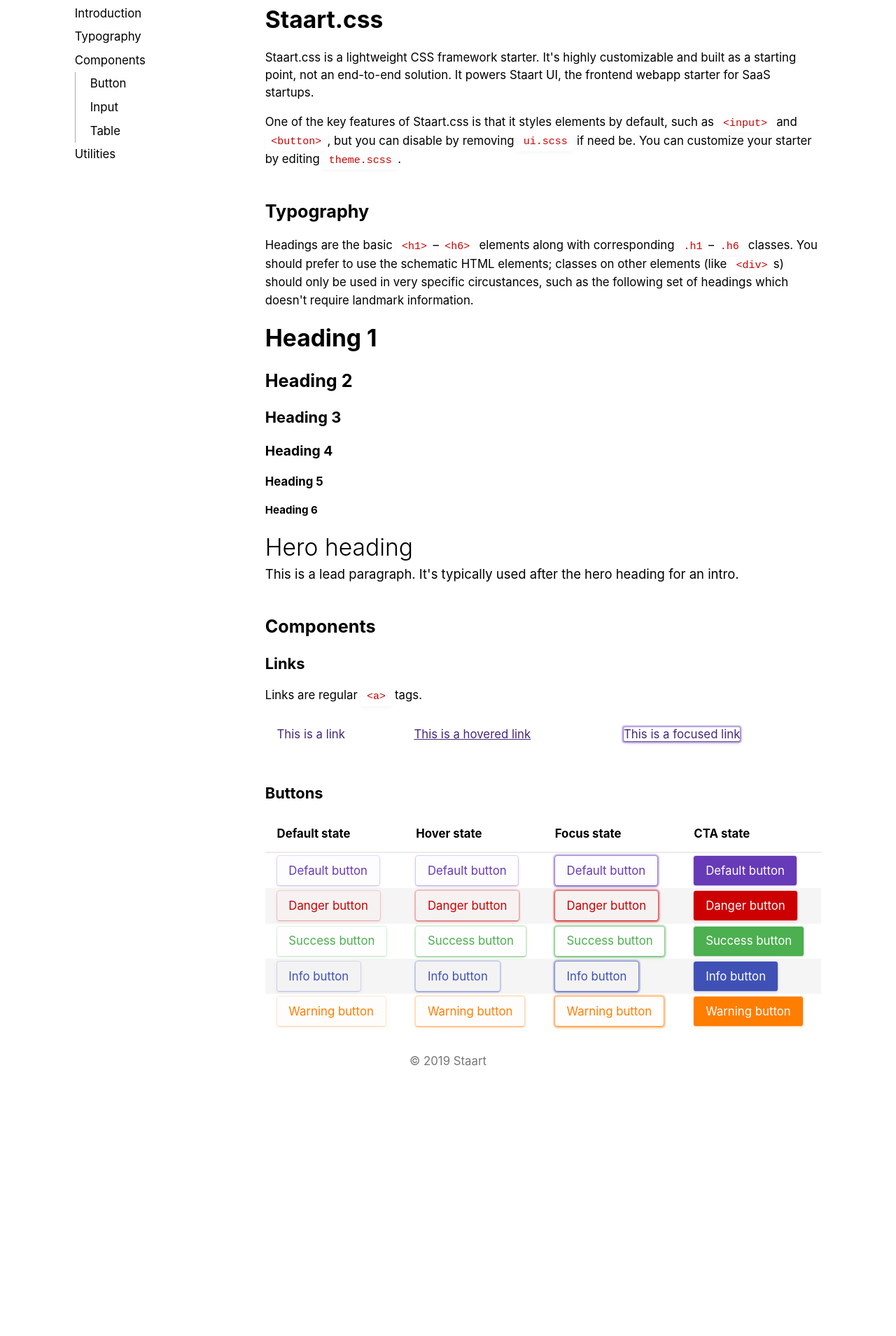
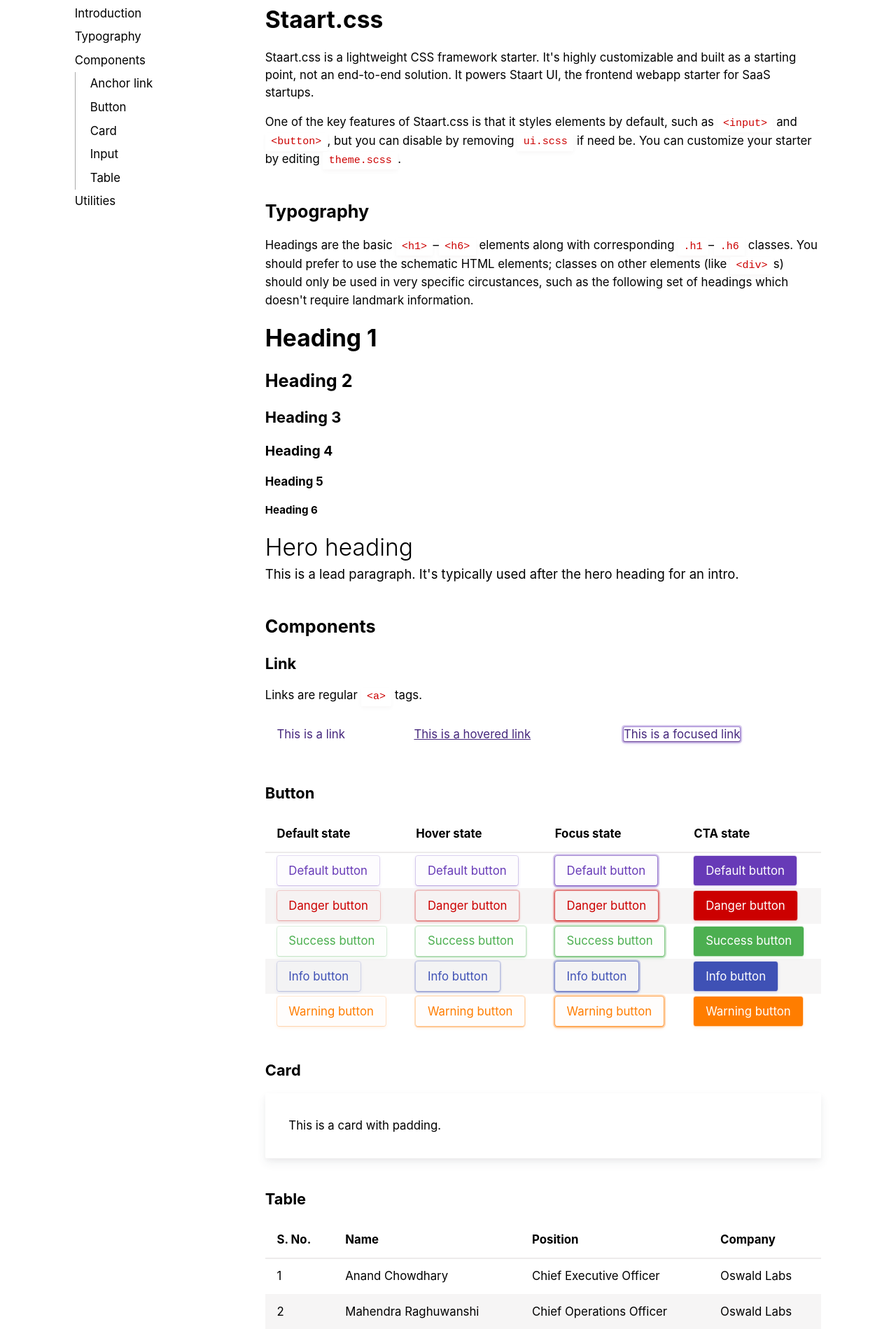
Before and after one commit to staart/css, a website: page docs/index.html in a window 1280 px wide. Shown: the part 31-1940 px from the top of the page at 70% size. Before the commit the page ends 1594 px from the top, so only its background shows below. Drawn offline with nearby package versions, Linux system fonts and the light colour scheme; files that its build step writes are made by us from their sources.

Commit message:
:recycle: Add navbar links

```diff
--- a/docs/index.html
+++ b/docs/index.html
@@ -11,25 +11,27 @@
       <aside>
         <nav>
           <ul>
-            <li><a href="#">Introduction</a></li>
+            <li><a href="#top">Introduction</a></li>
             <li><a href="#">Typography</a></li>
             <li>
-              <a href="#">Components</a>
+              <a href="#components">Components</a>
               <ul>
-                <li><a href="#">Button</a></li>
-                <li><a href="#">Input</a></li>
-                <li><a href="#">Table</a></li>
+                <li><a href="#link">Anchor link</a></li>
+                <li><a href="#button">Button</a></li>
+                <li><a href="#card">Card</a></li>
+                <li><a href="#input">Input</a></li>
+                <li><a href="#table">Table</a></li>
               </ul>
             </li>
-            <li><a href="#">Utilities</a></li>
+            <li><a href="#utilities">Utilities</a></li>
           </ul>
         </nav>
       </aside>
       <main>
-        <h1>Staart.css</h1>
+        <h1 id="top">Staart.css</h1>
         <p>Staart.css is a lightweight CSS framework starter. It's highly customizable and built as a starting point, not an end-to-end solution. It powers Staart UI, the frontend webapp starter for SaaS startups.</p>
         <p>One of the key features of Staart.css is that it styles elements by default, such as <code>&lt;input&gt;</code> and <code>&lt;button&gt;</code>, but you can disable by removing <code>ui.scss</code> if need be. You can customize your starter by editing <code>theme.scss</code>.</p>
-        <h2>Typography</h2>
+        <h2 id="typography">Typography</h2>
         <p>Headings are the basic <code>&lt;h1&gt;</code>&ndash;<code>&lt;h6&gt;</code> elements along with corresponding <code>.h1</code>&ndash;<code>.h6</code> classes. You should prefer to use the schematic HTML elements; classes on other elements (like <code>&lt;div&gt;</code>s) should only be used in very specific circustances, such as the following set of headings which doesn't require landmark information.</p>
         <div class="h1">Heading 1</div>
         <div class="h2">Heading 2</div>
@@ -39,8 +41,8 @@
         <div class="h6">Heading 6</div>
         <div class="hero">Hero heading</div>
         <p class="lead">This is a lead paragraph. It's typically used after the hero heading for an intro.</p>
-        <h2>Components</h2>
-        <h3>Links</h3>
+        <h2 id="components">Components</h2>
+        <h3 id="link">Link</h3>
         <p>Links are regular <code>&lt;a&gt;</code> tags.</p>
         <table>
           <tbody>
@@ -57,7 +59,7 @@
             </tr>
           </tbody>
         </table>
-        <h3>Buttons</h3>
+        <h3 id="button">Button</h3>
         <table>
           <thead>
             <tr>
@@ -140,6 +142,33 @@
             </tr>
           </tbody>
         </table>
+        <h3 id="card">Card</h3>
+        <div class="card card--type-padded">This is a card with padding.</div>
+        <h3 id="table">Table</h3>
+        <table>
+          <thead>
+            <tr>
+              <th>S. No.</th>
+              <th>Name</th>
+              <th>Position</th>
+              <th>Company</th>
+            </tr>
+          </thead>
+          <tbody>
+            <tr>
+              <td>1</td>
+              <td>Anand Chowdhary</td>
+              <td>Chief Executive Officer</td>
+              <td>Oswald Labs</td>
+            </tr>
+            <tr>
+              <td>2</td>
+              <td>Mahendra Raghuwanshi</td>
+              <td>Chief Operations Officer</td>
+              <td>Oswald Labs</td>
+            </tr>
+          </tbody>
+        </table>
       </main>
     </div>
     <footer class="text text--align-center text--color-light mb-2">
--- a/src/ui.scss
+++ b/src/ui.scss
@@ -24,3 +24,4 @@
 @import "./components/code.scss";
 @import "./components/button.scss";
 @import "./components/table.scss";
+@import "./components/card.scss";
```
